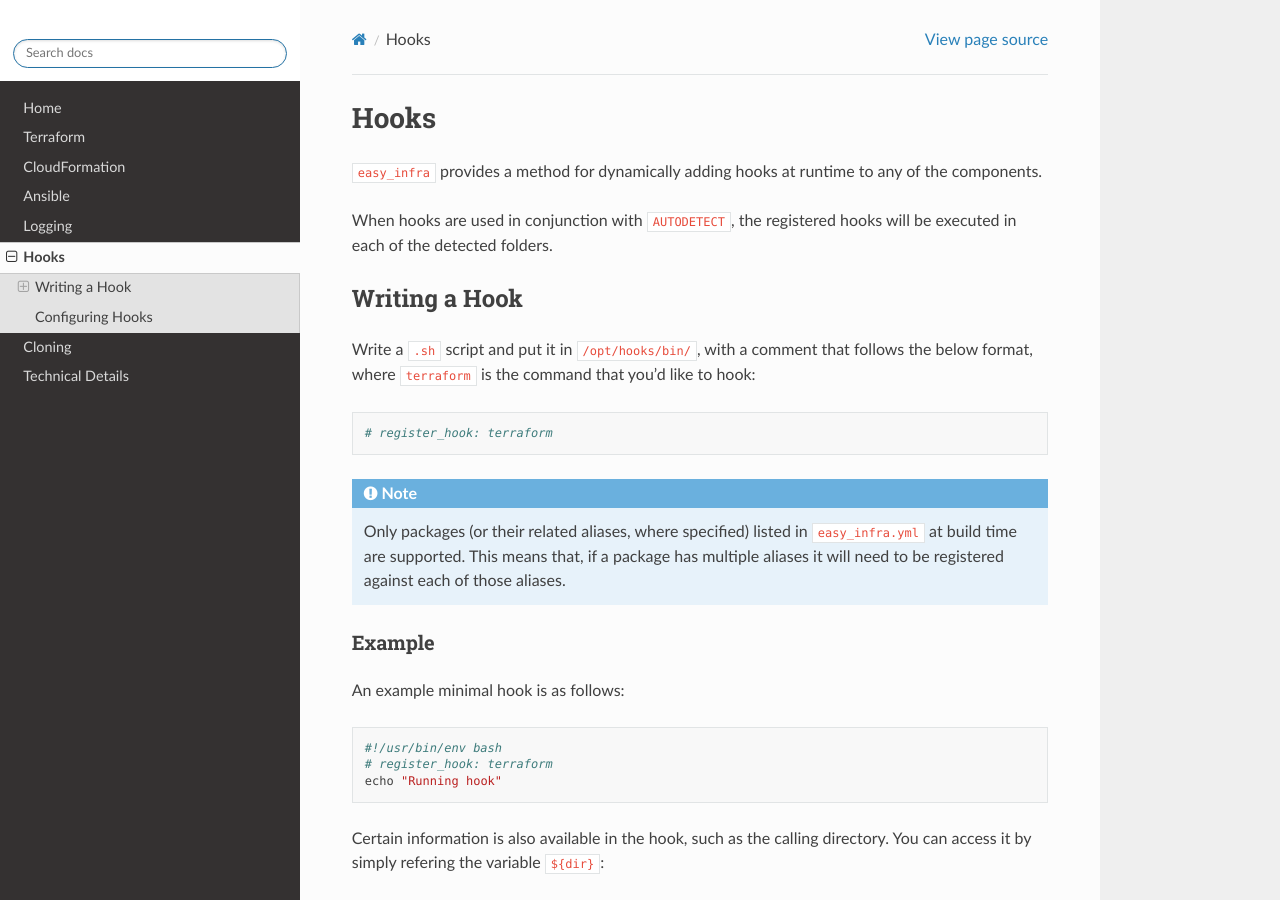
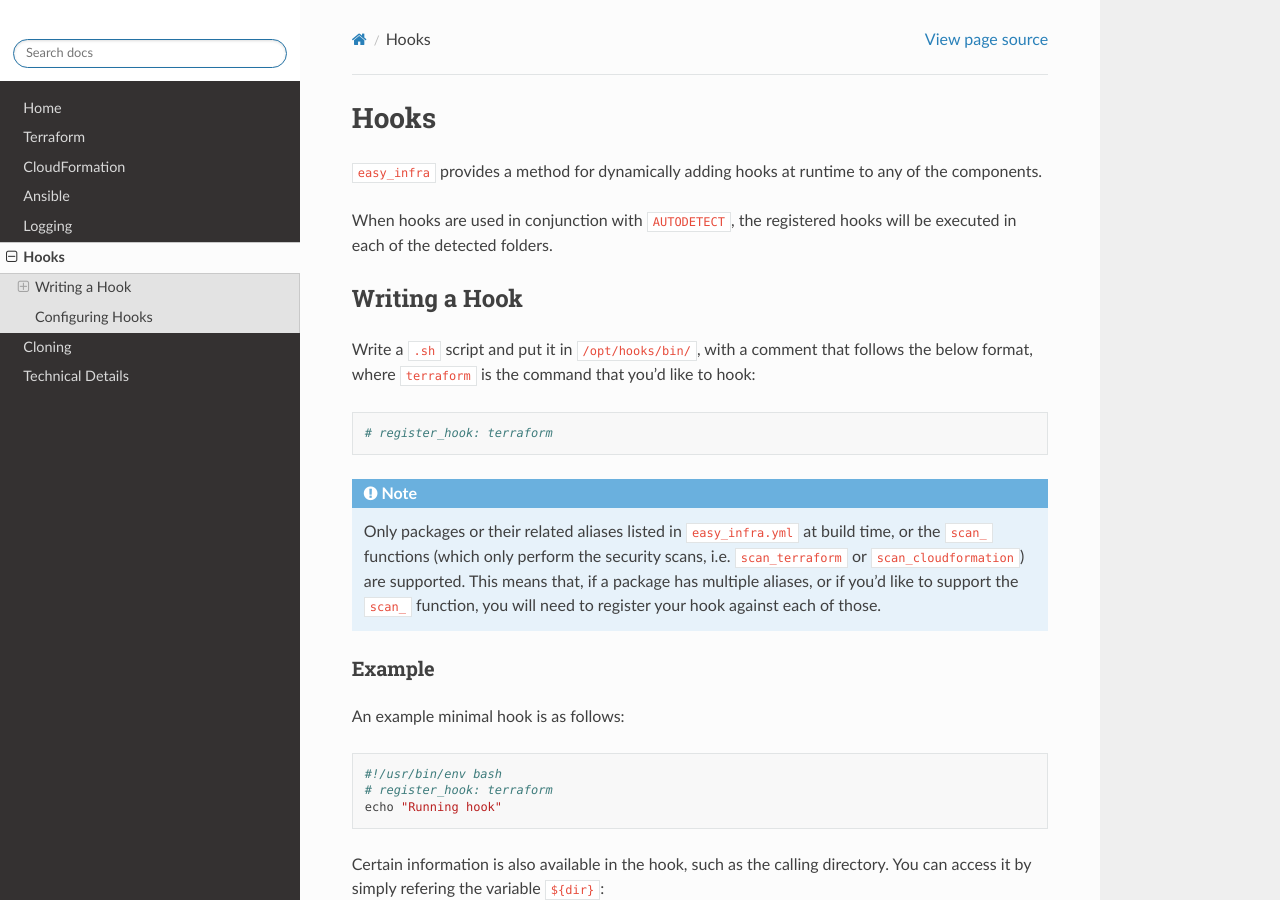
Before and after one commit to SeisoLLC/easy_infra, a Sphinx documentation site: the page built from docs/Hooks/index.rst, in a window 1280 px wide and 900 px high. Built offline with Sphinx 7.4.7 and the Read the Docs theme 2.0.0, drawn with Linux system fonts in a browser that asks for light colours.

Commit message:
feat: support scan_ function hooks (#267)

```diff
--- a/docs/Hooks/index.rst
+++ b/docs/Hooks/index.rst
@@ -15,7 +15,9 @@
     # register_hook: terraform
 
 .. note::
-    Only packages (or their related aliases, where specified) listed in ``easy_infra.yml`` at build time are supported. This means that, if a package has multiple aliases it will need to be registered against each of those aliases.
+    Only packages or their related aliases listed in ``easy_infra.yml`` at build time, or the ``scan_`` functions (which only perform the security scans, i.e.
+    ``scan_terraform`` or ``scan_cloudformation``) are supported. This means that, if a package has multiple aliases, or if you'd like to support the ``scan_``
+    function, you will need to register your hook against each of those.
 
 Example
 ^^^^^^^
```
Also changed, not shown: docs/Technical Details/index.rst (+12 -5 lines), 6 other files.
